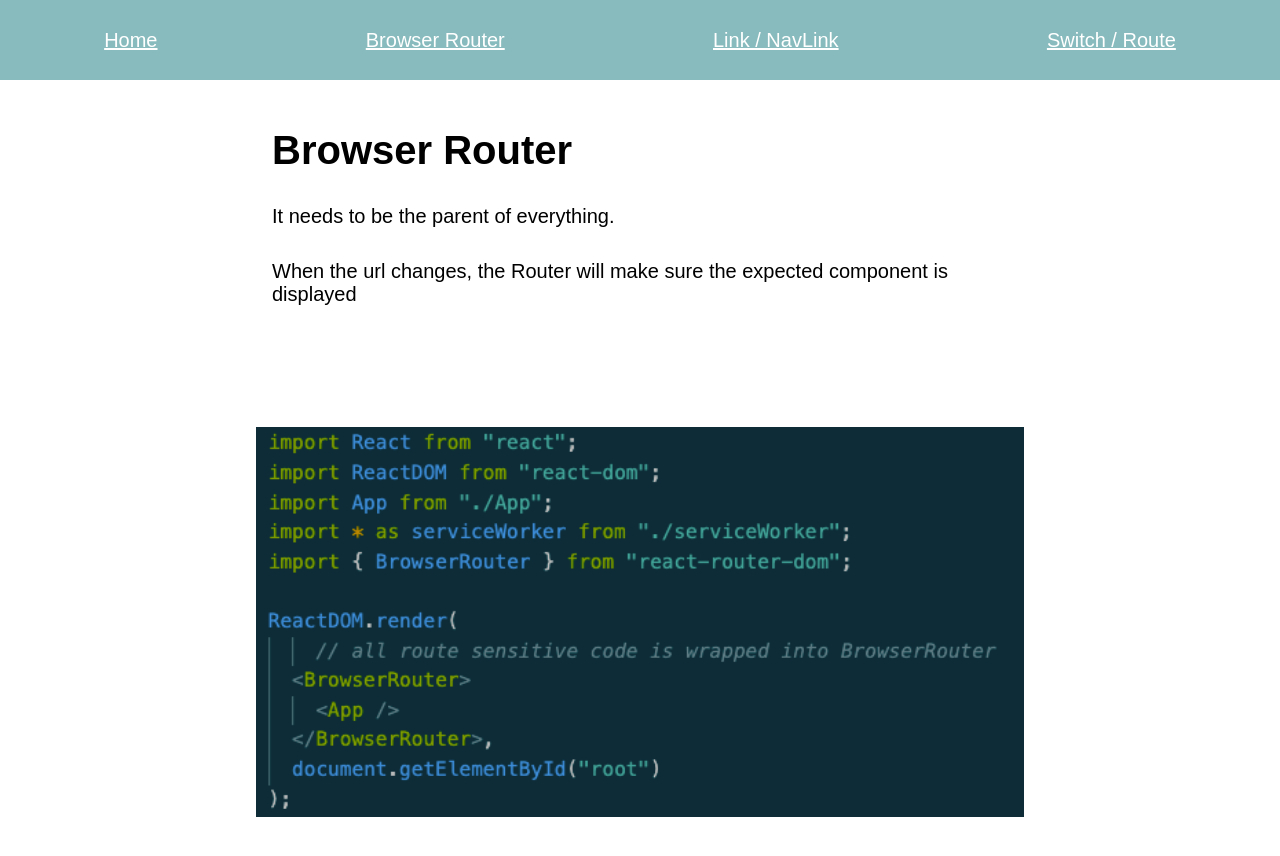
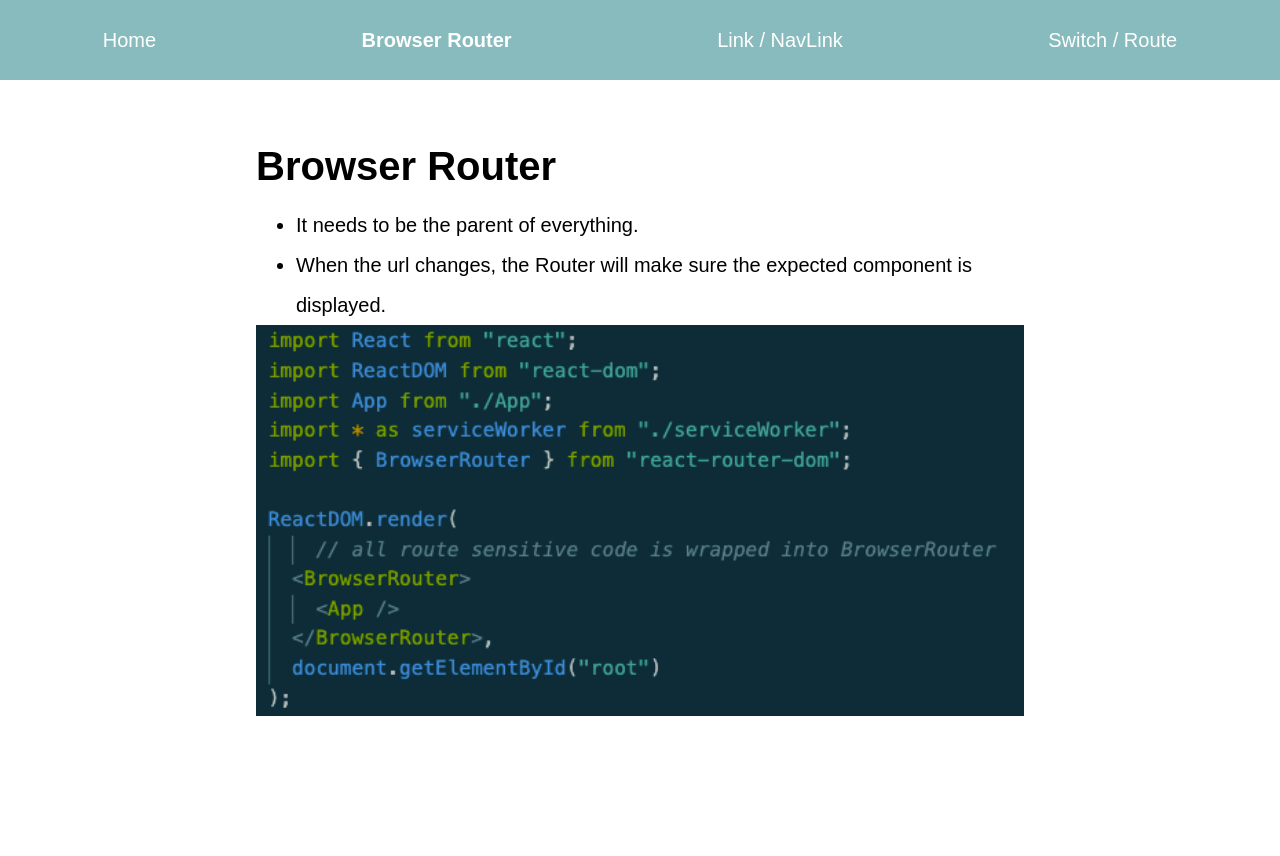
Before and after one commit to kishnparbadia1/react-router-live-demo, a React (Create React App) app: page /browserrouter in a window 1280 px wide. Shown: the top 856 px of the page. After the commit the page ends 800 px from the top, so only its background shows below. Built offline with nearby package versions, Linux system fonts and the light colour scheme.

Commit message:
add style

```diff
--- a/src/App.css
+++ b/src/App.css
@@ -16,6 +16,11 @@
   align-items: center;
 }
 
+nav a {
+  color: white;
+  text-decoration: none;
+}
+
 .container {
   display: flex;
   flex-direction: column;
@@ -27,29 +32,42 @@ h1 {
   display: block;
 }
 
-nav a {
-  color: white;
-}
 
 img {
-  height: 600px;
   object-fit: contain;
-}
-
-.react-logo {
+  width: 100%;
   height: 100%;
-  width: 100%;
-  object-fit: contain;
-  max-width: 50%;
+  margin-bottom: 1em;
 }
 
 .home-links {
   display: flex;
-  flex-direction: column;
+  flex-direction: row;
   padding-bottom: 2rem;
   padding-top: 2rem;
+  justify-content: space-evenly;
 }
 
-h1, h2, h3, p, li {
-  margin: 1rem;
+.home-links a {
+  padding: .75rem;
+  border: .125rem solid darkgrey;
+  border-radius: .5rem;
+  text-decoration: none;
 }
+
+.home-links a:hover {
+  background-color: rgb(136, 187, 189);
+}
+
+p, li, ul, img {
+  margin-right: 1rem;
+  line-height: 2.5rem;
+}
+
+h1, h2, h3 {
+  margin: 2rem 0rem 1rem 0rem;
+}
+
+.nav-selected {
+  font-weight: 800;
+}
--- a/src/App.js
+++ b/src/App.js
@@ -1,5 +1,5 @@
 import React from 'react';
-import {Switch, Link, Route} from 'react-router-dom';
+import {Switch, NavLink, Route} from 'react-router-dom';
 import './App.css';
 import Home from './Home'
 import BrowserRouter from './BrowserRouter'
@@ -11,10 +11,10 @@ function App() {
   return (
     <div className="App">
       <nav className="nav">
-        <Link to="/">Home</Link>
-        <Link to="/browserrouter">Browser Router</Link>
-        <Link to="/link">Link / NavLink</Link>
-        <Link to="/switch-route">Switch / Route</Link>
+        <NavLink to="/">Home</NavLink>
+        <NavLink to="/browserrouter" activeClassName="nav-selected">Browser Router</NavLink>
+        <NavLink to="/link" activeClassName="nav-selected">Link / NavLink</NavLink>
+        <NavLink to="/switch-route" activeClassName="nav-selected">Switch / Route</NavLink>
       </nav>
       <Switch>
         <Route path="/browserrouter" component={BrowserRouter} />
--- a/src/BrowserRouter.js
+++ b/src/BrowserRouter.js
@@ -1,14 +1,19 @@
-import React from 'react'
+import React from "react";
 
 function BrowserRouter() {
-    return (
-        <div className="container">
-            <h1>Browser Router</h1>
-            <p>It needs to be the parent of everything.</p>
-            <p>When the url changes, the Router will make sure the expected component is displayed</p>
-            <img src="/browserrouter.png" alt="screenshot browser router" />
-        </div>
-    )
+  return (
+    <div className="container">
+      <h1>Browser Router</h1>
+      <ul>
+        <li>It needs to be the parent of everything.</li>
+        <li>
+          When the url changes, the Router will make sure the expected component
+          is displayed.
+        </li>
+      </ul>
+      <img src="/browserrouter.png" alt="screenshot browser router" />
+    </div>
+  );
 }
 
-export default BrowserRouter
+export default BrowserRouter;
--- a/src/Home.js
+++ b/src/Home.js
@@ -5,11 +5,11 @@ function Home() {
   return (
     <div className='container'>
       <h1>React Router</h1>
-      <img className="react-logo" src="react-router.jpg" alt="react-router logo" />
+      <img src="react-router.jpg" alt="react-router logo" />
       <div className="home-links">
         <Link to="/browserrouter">Browswer Router</Link>
         <Link to="/link">Link and NavLink</Link>
-        <div>Switch and Route</div>
+        <Link to="/switch-route">Switch and Route</Link>
       </div>
       <div>Resources</div>
       <p>https://reacttraining.com/react-router/web/guides/quick-start</p>
--- a/src/SwitchRoute.js
+++ b/src/SwitchRoute.js
@@ -3,15 +3,20 @@ import React from "react";
 function SwitchRoute() {
   return (
     <div className="container">
-      <h1>Switch and Route</h1>
+      <h1>Switch & Route</h1>
       <h2>Switch</h2>
-        <p>It renders the first child `Route` that matches the location.</p>
-        <p>
+      <ul>
+        <li>It renders the first child `Route` that matches the location.</li>
+        <li>
           `Switch` allows to render a route exclusively. In contrast, every
           `Route` that matches the location renders inclusively.
+        </li>
+      </ul>
+      <h2>Route</h2>
+      <p>
+        It's responsability is to render some UI when its path matches the
+        current URL.
       </p>
-      <h2>Route</h2>
-        <p>It's responsability is to render some UI when its path matches the current URL.</p>
       <p>Route render methods</p>
       <ul>
         <li>Route component</li>
@@ -20,7 +25,10 @@ function SwitchRoute() {
       </ul>
 
       <h3>Route component</h3>
-        <p>A React component to render only when the location matches. It will be rendered with `route props`.</p>
+      <p>
+        A React component to render only when the location matches. It will be
+        rendered with `route props`.
+      </p>
 
       <h3>Route render</h3>
       <h3>Route children function</h3>
```
Lines whose indentation alone changed are shown as unchanged.
